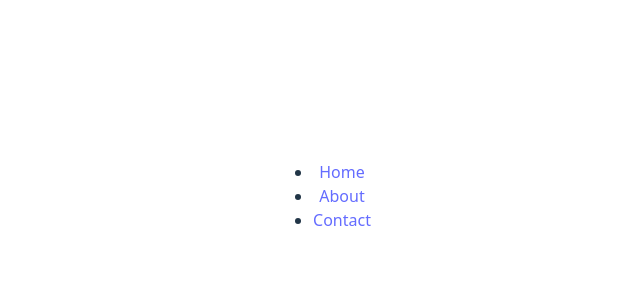
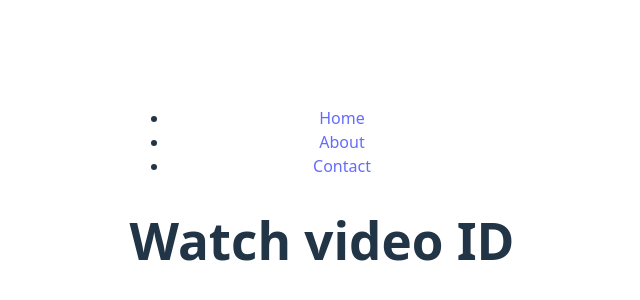
Before and after one commit to macfluffy/ed3-4, a React (Vite) app: page /watch in a window 1280 px wide. Before the commit this address had no page. Shown: the part 204-504 px from the top of the page, without its empty margins (318-958 px from the left). Built offline with nearby package versions, Linux system fonts and the light colour scheme.

Commit message:
feat: Added article and watch pages that listen for parameters

```diff
--- a/src/App.jsx
+++ b/src/App.jsx
@@ -5,6 +5,8 @@ import {Routes, Route, Outlet} from 'react-router-dom';
 import HomePage from './pages/HomePage.jsx';
 import AboutPage from './pages/AboutPage.jsx';
 import ContactPage from './pages/ContactPage.jsx';
+import ArticlePage from './pages/ArticlePage.jsx';
+import WatchPage from './pages/WatchPage.jsx';
 
 // Import Components
 import Navbar from './components/Navbar.jsx';
@@ -22,6 +24,8 @@ function App() {
           <Route index element = {<AboutPage />} />
           <Route path = "contact" element = {<ContactPage />} />
         </Route>
+        <Route path = "/articles/:id" element = {<ArticlePage />} />
+        <Route path = "/watch" element = {<WatchPage />} />
       </Routes>
     </>
   )
--- /dev/null
+++ b/src/pages/ArticlePage.jsx
@@ -0,0 +1,10 @@
+import { useParams } from "react-router-dom";
+
+function ArticlePage(props) {
+    let {id} = useParams();
+    return (
+        <h1>Article ID {id}</h1>
+    )
+}
+
+export default ArticlePage;
--- /dev/null
+++ b/src/pages/WatchPage.jsx
@@ -0,0 +1,10 @@
+import { useSearchParams } from "react-router-dom";
+
+function WatchPage(props) {
+    let [searchParamsObj, setSearchParamsObj] = useSearchParams();
+    return (
+        <h1>Watch video ID {searchParamsObj.get("video")}</h1>
+    )
+}
+
+export default WatchPage;
```
